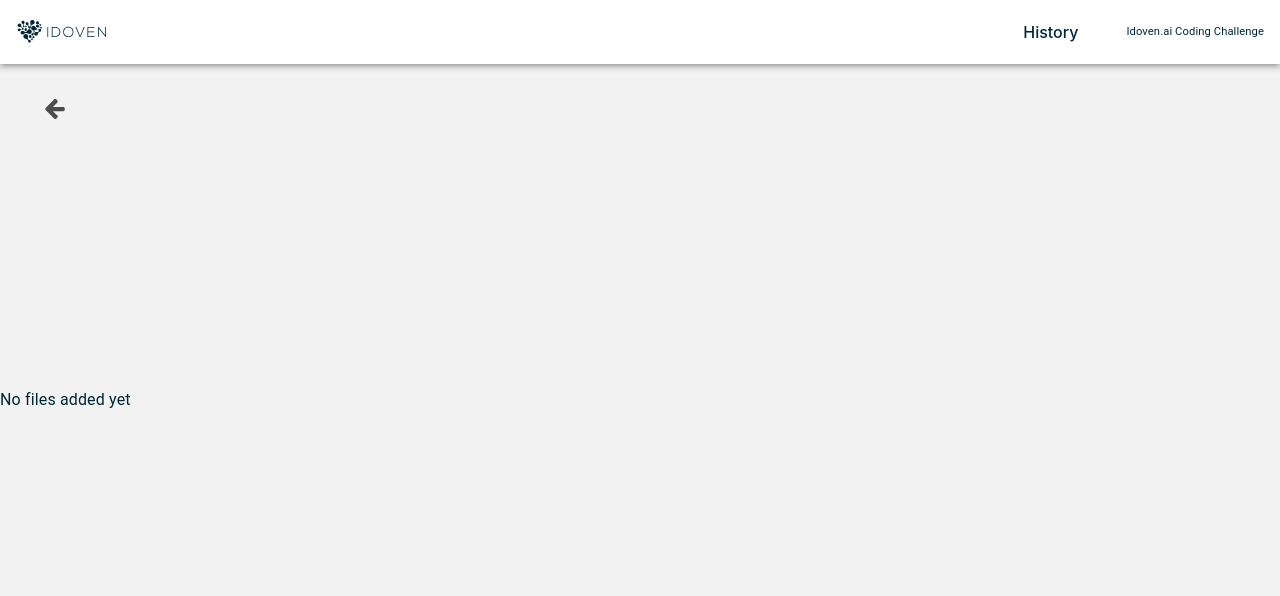
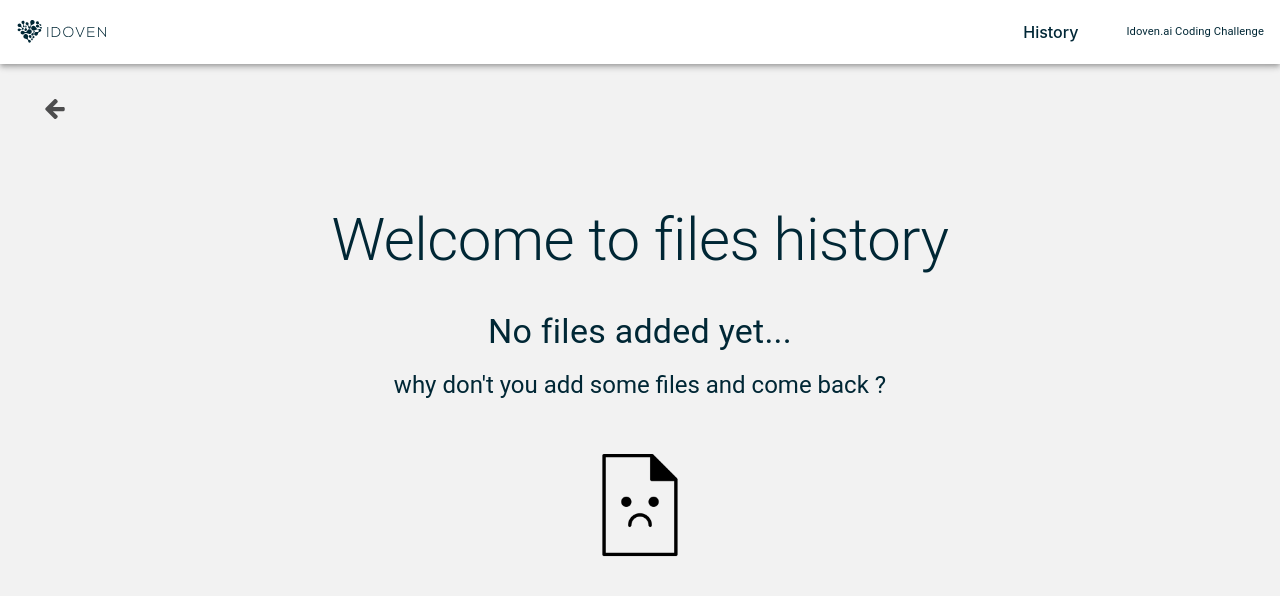
Before and after one commit to ardguezsoc/ECG-idoven, a React (Vite) app: page /history in a window 1280 px wide. Shown: the top 596 px of the page. Built offline with nearby package versions, Linux system fonts and the light colour scheme; what chartjs-plugin-zoom would draw is missing.

Commit message:
style: no files added yet

```diff
--- a/src/locales/en/translation.json
+++ b/src/locales/en/translation.json
@@ -1,5 +1,5 @@
 {
-  "history": "History",
+  "historyTitle": "Welcome to files history",
   "idovenCodeChallenge": "Idoven.ai Coding Challenge",
   "dragnDrop": {
     "dropFilesHere": "Drop the files here...",
@@ -7,7 +7,10 @@
     "conditions": "Only .txt files accepted 📝"
   },
   "errors": {
-    "noFilesAdded": "No files added yet",
+    "noFilesAdded": {
+      "title": "No files added yet...",
+      "description": "why don't you add some files and come back ?"
+    },
     "notFoundPage": {
       "title": "Oooooops!",
       "description": "The page you are looking for does not exist.",
--- /dev/null
+++ b/src/pages/History/History.styled.ts
@@ -0,0 +1,16 @@
+import { Box, styled } from '@mui/material';
+
+export const StyledNoFilesContainer = styled(Box)`
+  height: 20rem;
+  display: flex;
+  flex-direction: column;
+  justify-content: center;
+  align-items: center;
+  h4,
+  h5 {
+    margin: 0.5rem 0;
+  }
+  img {
+    margin-top: 2rem;
+  }
+`;
--- a/src/pages/History/History.tsx
+++ b/src/pages/History/History.tsx
@@ -4,6 +4,10 @@ import { Text } from '../../components/Text';
 import { useTranslation } from 'react-i18next';
 import { useNavigate } from 'react-router-dom';
 import { BackArrow } from '../../components/BackArrow';
+import { Box } from '@mui/material';
+import { Image } from '../../components/Image';
+import { StyledMainContainer } from '../Home/Home.styled';
+import { StyledNoFilesContainer } from './History.styled';
 
 export const History = () => {
   const { history } = useHistory();
@@ -18,9 +22,20 @@ export const History = () => {
   ];
 
   return (
-    <>
+    <StyledMainContainer>
       <BackArrow goBack={() => navigate('/')} />
-      {history.length ? <Table rows={history} headers={headers} /> : <Text>{t('errors.noFilesAdded')}</Text>}
-    </>
+      <Box>
+        <Text variant="h2">{t('historyTitle')}</Text>
+      </Box>
+      {history.length ? (
+        <Table rows={history} headers={headers} />
+      ) : (
+        <StyledNoFilesContainer>
+          <Text variant="h4">{t('errors.noFilesAdded.title')}</Text>
+          <Text variant="h5">{t('errors.noFilesAdded.description')}</Text>
+          <Image src="/images/noFiles.webp" alt="no-files-icon" width={'8rem'} />
+        </StyledNoFilesContainer>
+      )}
+    </StyledMainContainer>
   );
 };
--- a/src/pages/Home/Home.styled.ts
+++ b/src/pages/Home/Home.styled.ts
@@ -2,6 +2,7 @@ import { Box, styled } from '@mui/material';
 
 export const StyledMainContainer = styled(Box)`
   display: flex;
+  flex-direction: column;
   justify-content: center;
   align-items: center;
   min-width: 100vw;
```
Also changed, not shown: public/images/noFiles.webp (added).
